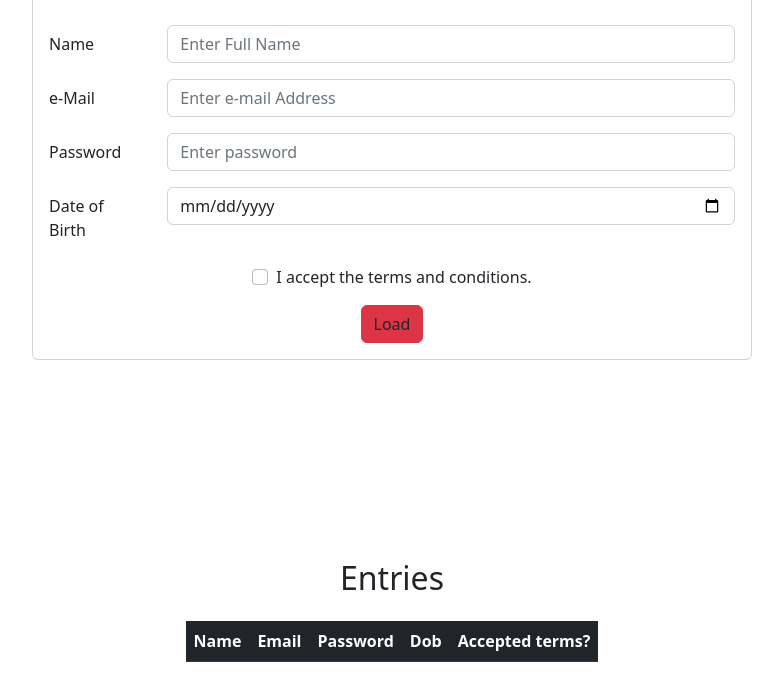
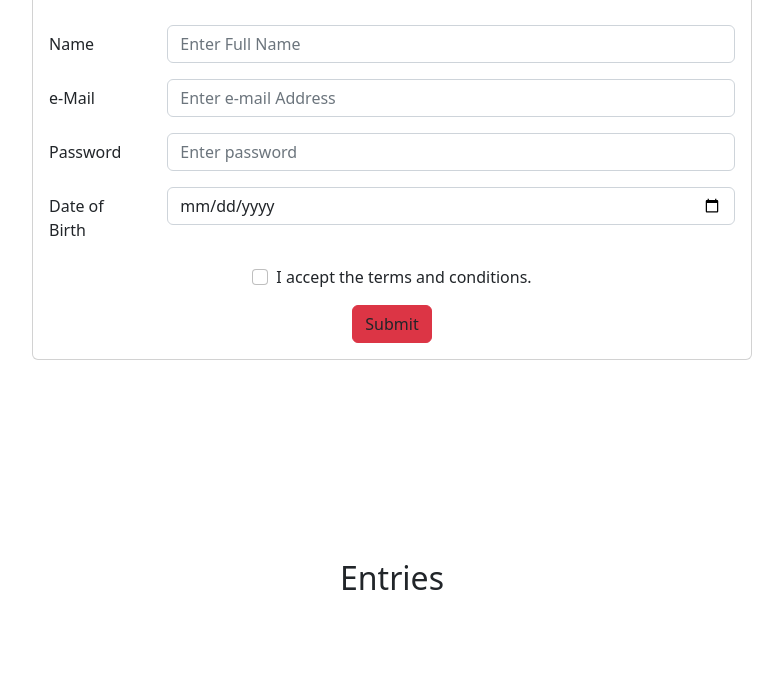
Before and after one commit to ThunderX015/pupilFirst, a plain HTML site: page index.html in a window 1280 px wide. Shown: the part 257-935 px from the top of the page, without its empty margins (248-1031 px from the left). After the commit the page ends 878 px from the top, so only its background shows below. Drawn offline with nearby package versions, Linux system fonts and the light colour scheme.

Commit message:
Add files via upload

```diff
--- a/index.html
+++ b/index.html
@@ -72,7 +72,6 @@
                 class="form-check-input me-2"
                 type="checkbox"
                 id="conditions"
-                required
               />
               <label class="form-check-label">
                 I accept the terms and conditions.
@@ -81,7 +80,7 @@
 
             <div class="d-flex justify-content-center">
               <button type="submit" class="btn btn-danger btn-block text-body">
-                Load
+                Submit
               </button>
             </div>
           </form>
@@ -92,9 +91,7 @@
     <div class="d-flex justify-content-center pt-3">
       <h2>Entries</h2>
     </div>
-    <div class="table-responsive pt-3">
-      <table id="table-data" class="table table-dark mx-auto w-auto"></table>
-    </div>
+    <div class="pt-3" id="table-div"></div>
 
     <script src="script.js"></script>
   </body>
```
